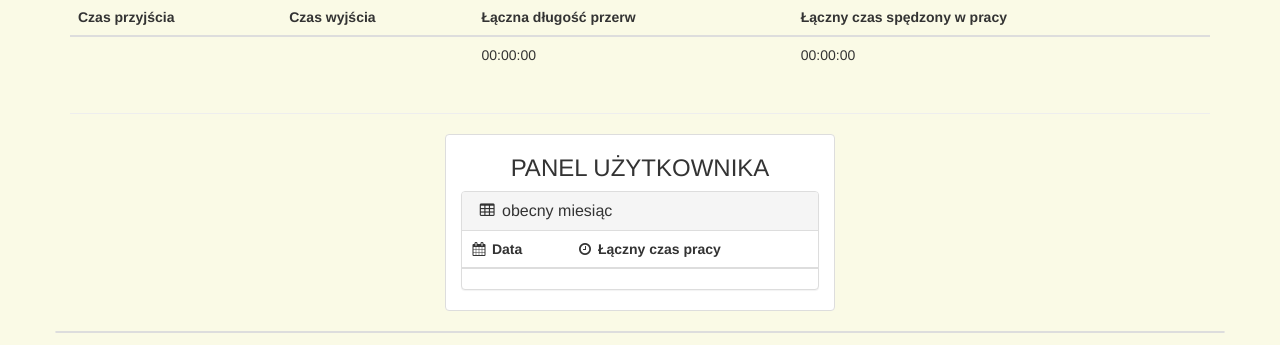
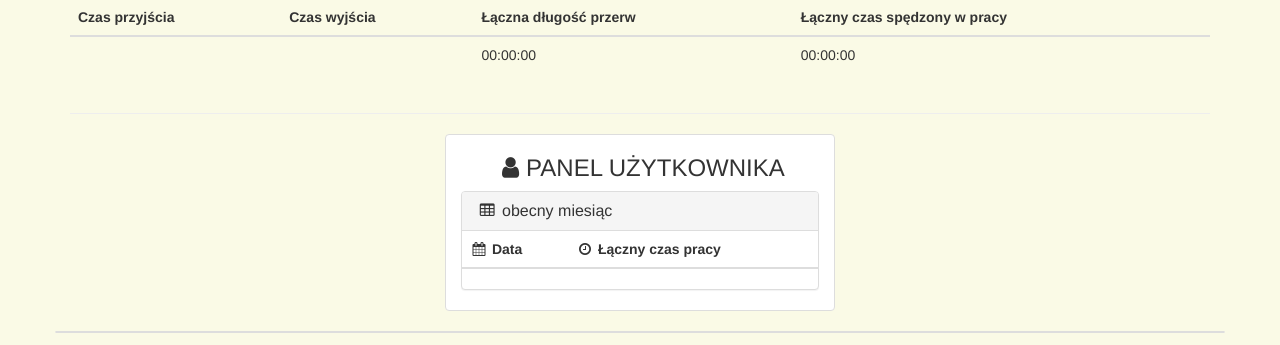
Before and after one commit to AlanLes/Timetracker_DB, a Django app: page /timetrackerapp/ in a window 1280 px wide. Shown: the part 207-552 px from the top of the page. Run offline with Django 3.2, Linux system fonts and the light colour scheme; a user stored in the database is signed in; data comes from the database, SQL or seed files in the repository; lists and menus that the app fills with data are empty; some libraries are stand-ins or nearby versions.

Commit message:
add fontawesome icons to both PANELs

```diff
--- a/timetrackersite/timetrackerapp/templates/timetrackerapp/main-page.html
+++ b/timetrackersite/timetrackerapp/templates/timetrackerapp/main-page.html
@@ -60,7 +60,9 @@
                 <div class="col-xs-4">
                     <div class="row" style="background-color: #FFFFFF; border: 1px solid #ddd; border-radius: 4px; ">
                         <div class="col-xs-12">
-                            <div style="text-align: center;"><h3>PANEL UŻYTKOWNIKA</h3></div>
+                            <div style="text-align: center;">
+                                <h3><i class="fa fa-fw fa-user" aria-hidden="true"></i>PANEL UŻYTKOWNIKA</h3>
+                            </div>
                             <div class="panel panel-default">
                                 <div class="panel-heading clearfix">
                                     <h3 class="panel-title"><i class="fa-fw fa fa-table" aria-hidden="true"></i></i>
@@ -82,7 +84,7 @@
                     <div class="col-xs-4"></div>
                     {# empty #}
                     <div class="col-xs-4" style="text-align: center">
-                        <h3>PANEL KIEROWNIKA</h3>
+                        <h3><i class="fa fa-fw fa-user-secret" aria-hidden="true"></i>PANEL KIEROWNIKA</h3>
                         <h4>podwładni:</h4>
                     </div>
                     <div class="col-xs-12">
```
